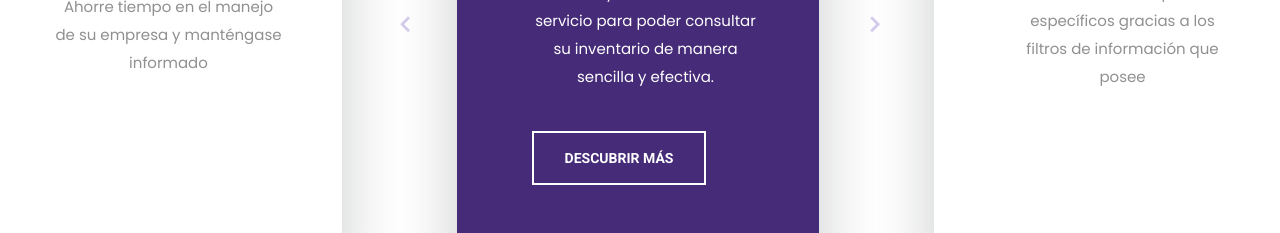
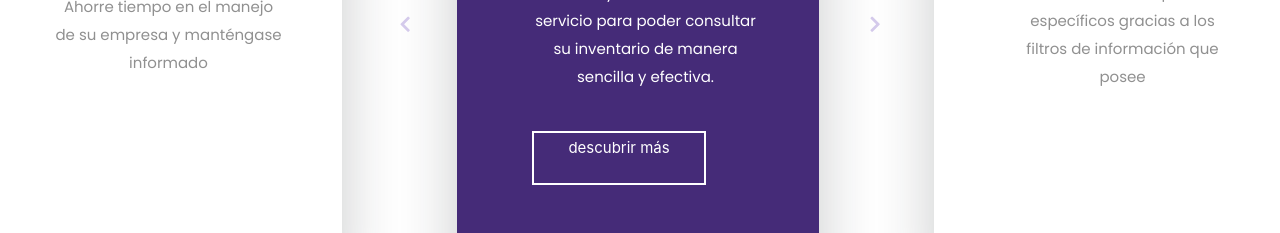
Before and after one commit to teokyo/blacksyntax, a React (Create React App) app in the folder blacksyntaxweb/: page / in a window 1280 px wide. Shown: the part 2320-2553 px from the top of the page. Built offline with nearby package versions, Linux system fonts and the light colour scheme.

Commit message:
Pedro route 1

```diff
--- a/blacksyntaxweb/src/App.js
+++ b/blacksyntaxweb/src/App.js
@@ -8,7 +8,6 @@ import Services from './Componentes/Services';
 import Newsletter from './Componentes/Newsletter';
 import Footer from './Componentes/Footer';
 import SliderSection from './Componentes/SliderSection';
-import Reportes from './Reportes.js';
 
 function App() {
   return (
--- a/blacksyntaxweb/src/Reportes.js
+++ b/blacksyntaxweb/src/Componentes/Reportes.js
@@ -1,6 +1,5 @@
 import React, { Component } from "react";
-import "./App.css";
-import { wrap } from "module";
+import "../App.css";
 
 class Reportes extends Component {
   render() {
--- a/blacksyntaxweb/src/Subcomponentes/ItemServices.js
+++ b/blacksyntaxweb/src/Subcomponentes/ItemServices.js
@@ -22,7 +22,7 @@ class ItemServices extends Component {
 								</div>
 								<p>{this.state.parrafo}</p>
 								<div className="button service_item_button trans_200">
-									<a href="#" className="trans_200">{this.state.boton}</a>
+									<label className="trans_200">{this.state.boton}</label>
 								</div>
 							</div>
 						</div>
```
